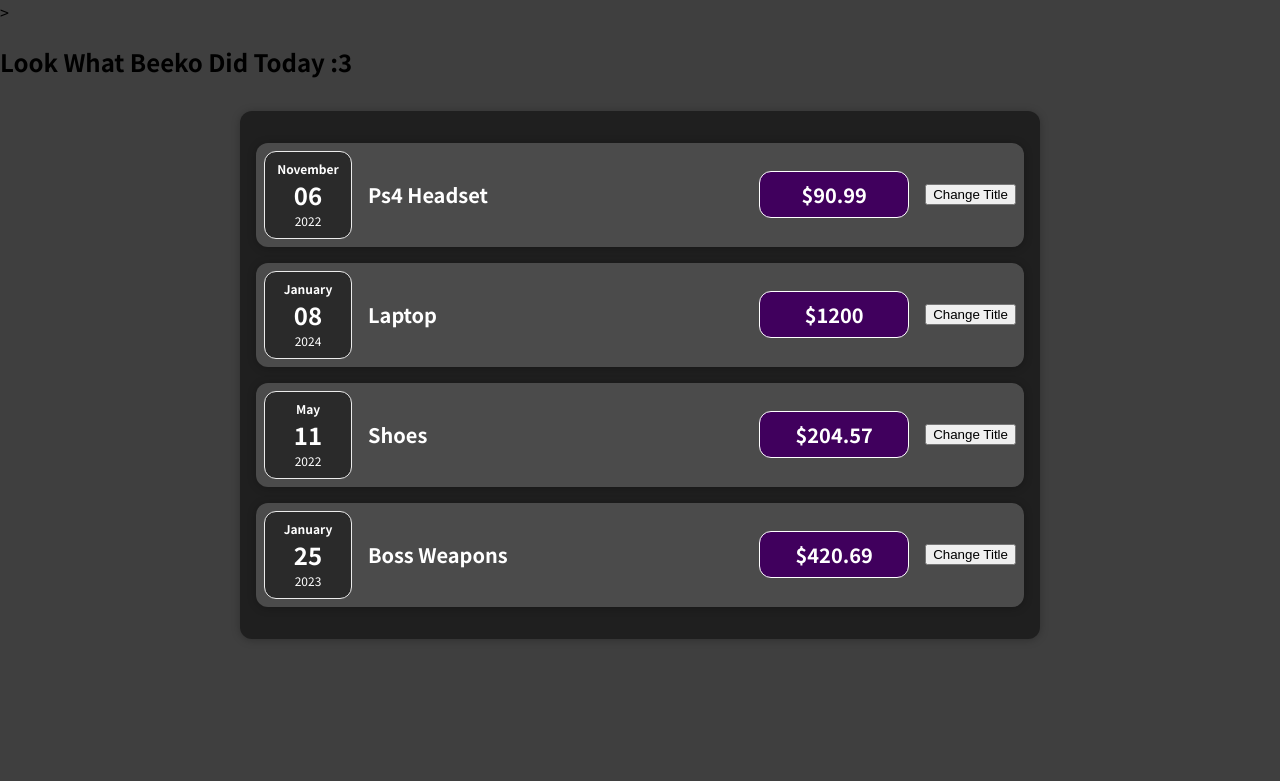
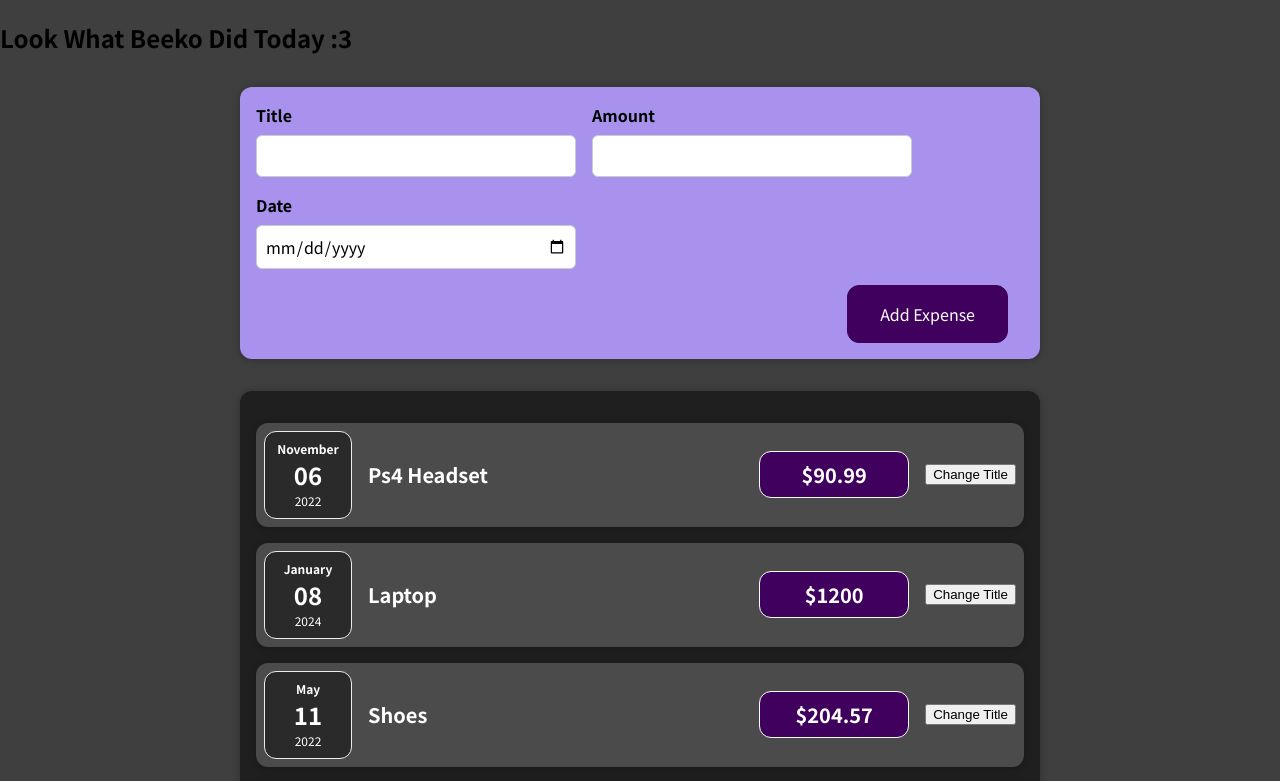
Before and after one commit to 8-Bit-Analyst/React-course, a React (Create React App) app in the folder complete-react-guide/: page / in a window 1280 px wide. Shown: the top 781 px of the page. Built offline with nearby package versions, Linux system fonts and the light colour scheme.

Commit message:
added event handlers and listeners to the form

```diff
--- a/complete-react-guide/public/index.html
+++ b/complete-react-guide/public/index.html
@@ -15,7 +15,7 @@
       user's mobile device or desktop. See https://developers.google.com/web/fundamentals/web-app-manifest/
     -->
 		<link rel="manifest" href="%PUBLIC_URL%/manifest.json" />
-		>
+
 		<title>React App</title>
 	</head>
 	<body>
--- a/complete-react-guide/src/App.js
+++ b/complete-react-guide/src/App.js
@@ -1,4 +1,5 @@
 import AppRenderExp from "./components/Expenses/AppRenderExp";
+import NewExpense from "./components/Expenses/NewExpense/NewExpense";
 
 function App() {
 	const expenses = [
@@ -30,6 +31,7 @@ function App() {
 	return (
 		<div>
 			<h2>Look What Beeko Did Today :3</h2>
+			<NewExpense />
 			<AppRenderExp expenses={expenses} />
 		</div>
 	);
--- a/complete-react-guide/src/components/Expenses/ExpenseItem.js
+++ b/complete-react-guide/src/components/Expenses/ExpenseItem.js
@@ -6,7 +6,6 @@ import "./ExpenseItem.css";
 
 const ExpenseItem = (props) => {
 	const [title, setTitle] = useState(props.title);
-	console.log("evaluated by react");
 
 	const buttonHandler = () => {
 		setTitle("Updated!");
--- a/complete-react-guide/src/components/Expenses/NewExpense/ExpenseForm.js
+++ b/complete-react-guide/src/components/Expenses/NewExpense/ExpenseForm.js
@@ -1,21 +1,47 @@
-import React from "react";
-import "./ExpenseForm.css";
+import React, { useState } from "react";
+import "./NewExpense.css";
 
 const ExpenseForm = () => {
+	const [enteredTitle, setEnteredTitle] = useState("");
+	const [enteredAmount, setEnteredAmount] = useState("");
+	const [enteredDate, setEnteredDate] = useState("");
+
+	const titleChangeHandler = (event) => {
+		setEnteredTitle(event.target.value);
+	};
+
+	const amountChangeHandler = (event) => {
+		setEnteredAmount(event.target.value);
+	};
+
+	const dateChangeHandler = (event) => {
+		setEnteredDate(event.target.event);
+	};
+
 	return (
 		<form>
 			<div className="new-expense__controls">
 				<div className="new-expense__control">
 					<label>Title</label>
-					<input type="text" />
+					<input type="text" onChange={titleChangeHandler} />
 				</div>
 				<div className="new-expense__control">
 					<label>Amount</label>
-					<input type="number" min="0.01" step="0.01" />
+					<input
+						type="number"
+						min="0.01"
+						step="0.01"
+						onChange={amountChangeHandler}
+					/>
 				</div>
 				<div className="new-expense__control">
 					<label>Date</label>
-					<input type="date" min="2019-01-01" max="2022-12-31" />
+					<input
+						type="date"
+						min="2019-01-01"
+						max="2022-12-31"
+						onChange={dateChangeHandler}
+					/>
 				</div>
 			</div>
 			<div className="new-expense__actions">
--- a/complete-react-guide/src/components/Expenses/NewExpense/NewExpense.css
+++ b/complete-react-guide/src/components/Expenses/NewExpense/NewExpense.css
@@ -7,6 +7,33 @@
 	border-radius: 12px;
 	text-align: center;
 	box-shadow: 0 1px 8px rgba(0, 0, 0, 0.25);
+}
+
+.new-expense__controls {
+	display: flex;
+	flex-wrap: wrap;
+	gap: 1rem;
+	margin-bottom: 1rem;
+	text-align: left;
+}
+
+.new-expense__control label {
+	font-weight: bold;
+	margin-bottom: 0.5rem;
+	display: block;
+}
+
+.new-expense__control input {
+	font: inherit;
+	padding: 0.5rem;
+	border-radius: 6px;
+	border: 1px solid #ccc;
+	width: 20rem;
+	max-width: 100%;
+}
+
+.new-expense__actions {
+	text-align: right;
 }
 
 .new-expense button {
--- a/complete-react-guide/src/components/Expenses/NewExpense/NewExpense.js
+++ b/complete-react-guide/src/components/Expenses/NewExpense/NewExpense.js
@@ -1,7 +1,12 @@
 import React from "react";
+import ExpenseForm from "./ExpenseForm";
 
 const NewExpense = () => {
-	return <div className="new-expense"></div>;
+	return (
+		<div className="new-expense">
+			<ExpenseForm />
+		</div>
+	);
 };
 
 export default NewExpense;
```
